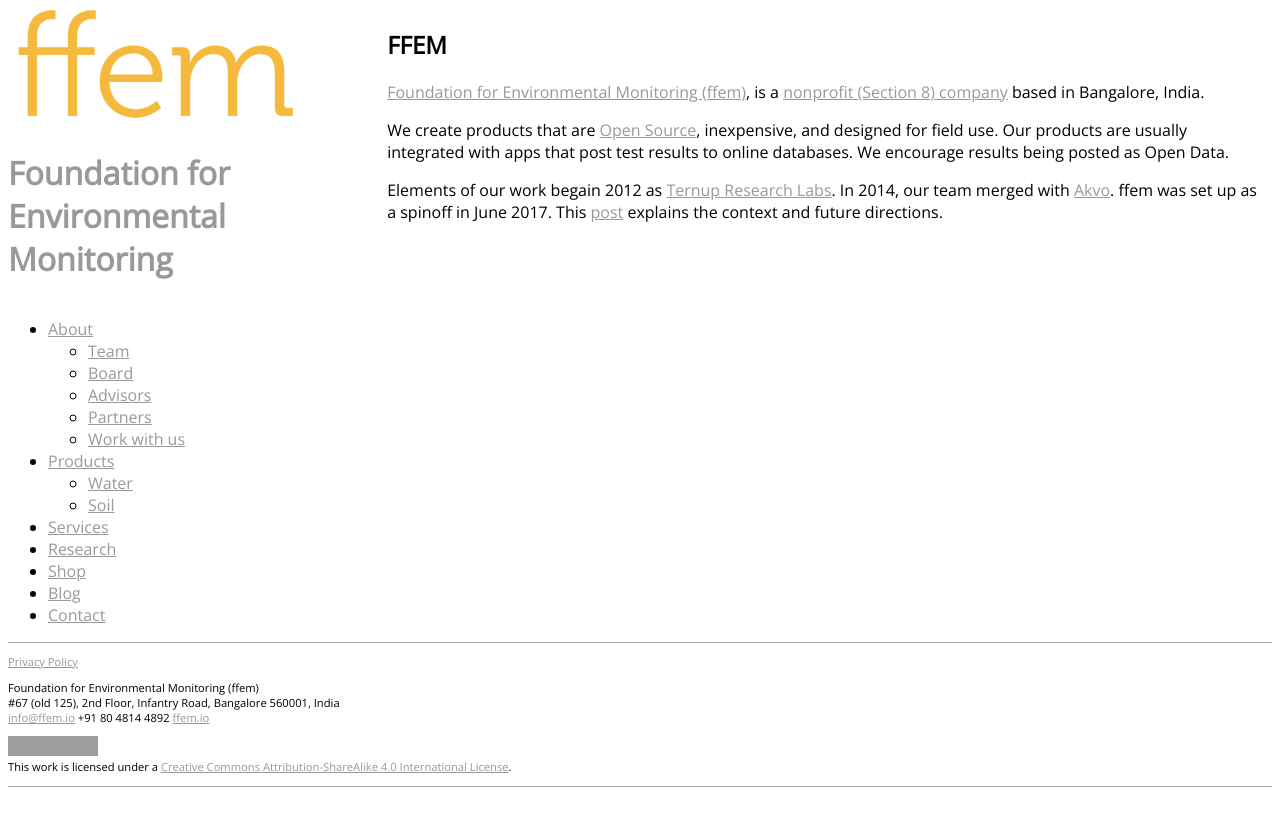
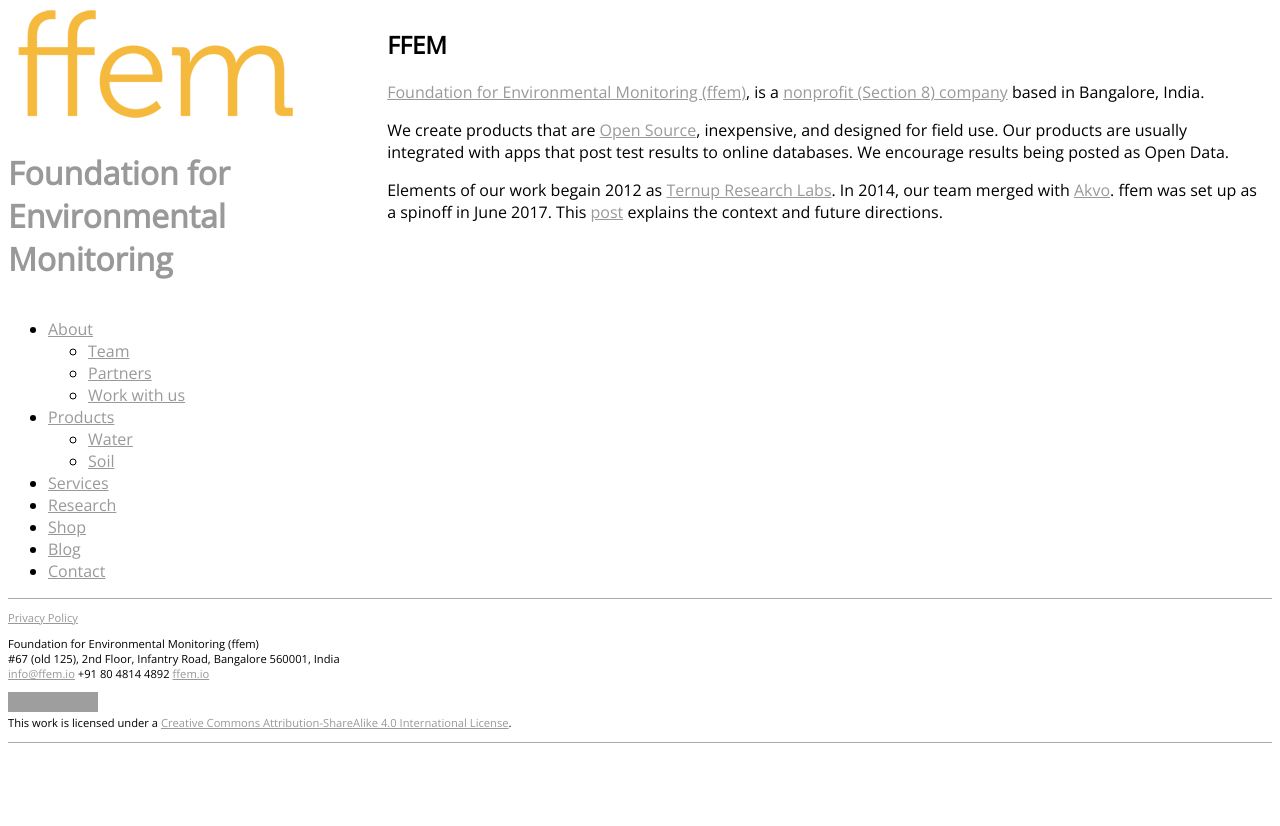
Before and after one commit to adraman/foundation-for-environmental-monitoring.github.io, a Jekyll site: the page built from index.md, in a window 1280 px wide. Shown: the top 826 px of the page. Built offline with Jekyll 4.4.1, drawn with Linux system fonts in a browser that asks for light colours; grey boxes are pictures that could not be loaded.

Commit message:
removed some menu items

```diff
--- a/_layouts/default.html
+++ b/_layouts/default.html
@@ -36,8 +36,6 @@
                 <li><a href="{{ site.url }}/about/">About</a>
                     <ul>
                         <li><a href="{{ site.url }}/team/">Team</a></li>
-                        <li><a href="{{ site.url }}/board/">Board</a></li>
-                        <li><a href="{{ site.url }}/advisors/">Advisors</a></li>
                         <li><a href="{{ site.url }}/partners/">Partners</a></li>
                         <li><a href="{{ site.url }}/work/">Work with us</a></li>
                     </ul>
--- a/_layouts/posts.html
+++ b/_layouts/posts.html
@@ -36,8 +36,6 @@
                 <li><a href="{{ site.url }}/about/">About</a>
                     <ul>
                         <li><a href="{{ site.url }}/team/">Team</a></li>
-                        <li><a href="{{ site.url }}/board/">Board</a></li>
-                        <li><a href="{{ site.url }}/advisors/">Advisors</a></li>
                         <li><a href="{{ site.url }}/partners/">Partners</a></li>
                         <li><a href="{{ site.url }}/work/">Work with us</a></li>
                     </ul>
```
